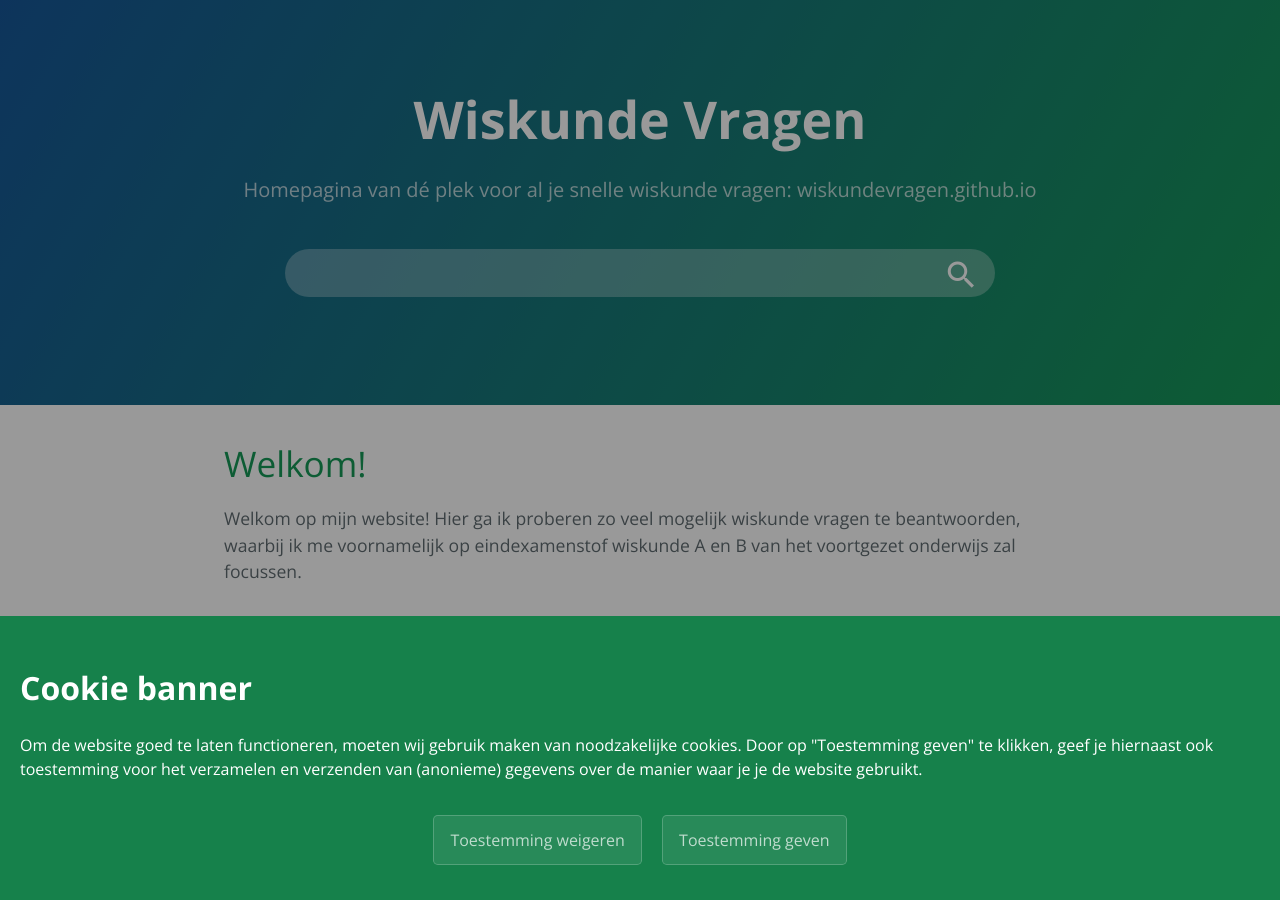
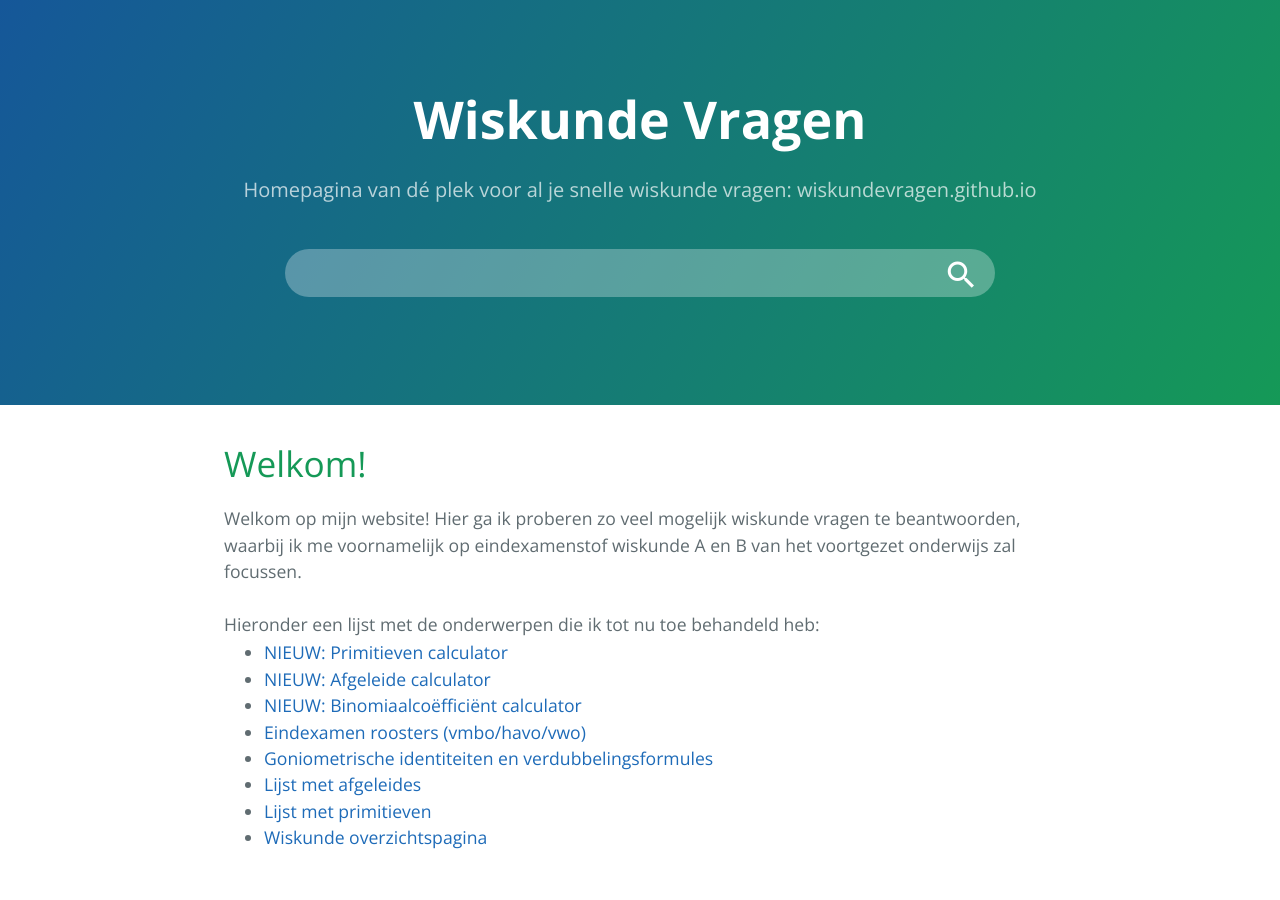
Before and after one commit to wiskundevragen/wiskundevragen.github.io, a Jekyll site: the page built from index.html, in a window 1280 px wide. Built offline with Jekyll 4.4.1, drawn with Linux system fonts in a browser that asks for light colours; some of the changed lines change nothing that is shown.

Commit message:
remove cookie banner (temporarily)

```diff
--- a/_layouts/default.html
+++ b/_layouts/default.html
@@ -9,55 +9,52 @@
 	<base href="https://wiskundevragen.github.io/" />
 	<script async src="https://www.googletagmanager.com/gtag/js?id={{ site.google_analytics }}"></script>
 	<script>
-		function setCookie(name, value, days) {
-			var expires = "";
-			if (days) {
-				var date = new Date();
-				date.setTime(date.getTime() + (days * 24 * 60 * 60 * 1000));
-				expires = "; expires=" + date.toUTCString();
-			}
-			document.cookie = name + "=" + (value || "") + expires + "; path=/";
-		}
-		function getCookie(name) {
-			var nameEQ = name + "=";
-			var ca = document.cookie.split(';');
-			for (var i = 0; i < ca.length; i++) {
-				var c = ca[i];
-				while (c.charAt(0) == ' ') c = c.substring(1, c.length);
-				if (c.indexOf(nameEQ) == 0) return c.substring(nameEQ.length, c.length);
-			}
-			return null;
-		}
+		// function setCookie(name, value, days) {
+		// 	var expires = "";
+		// 	if (days) {
+		// 		var date = new Date();
+		// 		date.setTime(date.getTime() + (days * 24 * 60 * 60 * 1000));
+		// 		expires = "; expires=" + date.toUTCString();
+		// 	}
+		// 	document.cookie = name + "=" + (value || "") + expires + "; path=/";
+		// }
+		// function getCookie(name) {
+		// 	var nameEQ = name + "=";
+		// 	var ca = document.cookie.split(';');
+		// 	for (var i = 0; i < ca.length; i++) {
+		// 		var c = ca[i];
+		// 		while (c.charAt(0) == ' ') c = c.substring(1, c.length);
+		// 		if (c.indexOf(nameEQ) == 0) return c.substring(nameEQ.length, c.length);
+		// 	}
+		// 	return null;
+		// }
 
-		window.addEventListener('DOMContentLoaded', function () {
-			if (!getCookie("askedConsent")) {
-				document.getElementById("cookieBanner").classList.remove("hidden");
-				document.getElementById("overlay").classList.add("shown");
-				document.getElementById("cookieConsentButton").addEventListener("click", function () {
-					gtag('consent', 'update', {
-						'analytics_storage': 'granted'
-					});
-					setCookie("askedConsent", true, 365);
-					setCookie("cookieConsent", true, 365);
-					setTimeout(function(){
-						location.reload();
-					}, 50);
-				});
-				document.getElementById("cookieRefuseButton").addEventListener("click", function () {
-					setCookie("askedConsent", true, 365);
-					setCookie("cookieConsent", false, 365);
-					setTimeout(function(){
-						location.reload();
-					}, 50);
-				});
-			}
-		});
+		// window.addEventListener('DOMContentLoaded', function () {
+		// 	if (!getCookie("askedConsent")) {
+		// 		document.getElementById("cookieBanner").classList.remove("hidden");
+		// 		document.getElementById("overlay").classList.add("shown");
+		// 		document.getElementById("cookieConsentButton").addEventListener("click", function () {
+		// 			gtag('consent', 'update', {
+		// 				'analytics_storage': 'granted'
+		// 			});
+		// 			setCookie("askedConsent", true, 365);
+		// 			setCookie("cookieConsent", true, 365);
+		// 			setTimeout(function(){
+		// 				location.reload();
+		// 			}, 50);
+		// 		});
+		// 		document.getElementById("cookieRefuseButton").addEventListener("click", function () {
+		// 			setCookie("askedConsent", true, 365);
+		// 			setCookie("cookieConsent", false, 365);
+		// 			setTimeout(function(){
+		// 				location.reload();
+		// 			}, 50);
+		// 		});
+		// 	}
+		// });
 
 		window.dataLayer = window.dataLayer || [];
 		function gtag() { dataLayer.push(arguments); }
-		gtag('consent', 'default', {
-			'analytics_storage': 'denied'
-		});
 		gtag('js', new Date());
 		gtag('config', '{{ site.google_analytics }}');
 	</script>
@@ -278,7 +275,7 @@
 		{% endif %}
 	</main>
 
-	<div id="cookieBanner" class="hidden">
+	<!-- <div id="cookieBanner" class="hidden">
 		<h1>Cookie banner</h1>
 		<p>
 			{% if page.lang == "en_GB" %}
@@ -300,7 +297,7 @@
 			</button>
 		</center>
 	</div>
-	<div id="overlay"></div>
+	<div id="overlay"></div> -->
 
 	<style>
 		@font-face {
```
